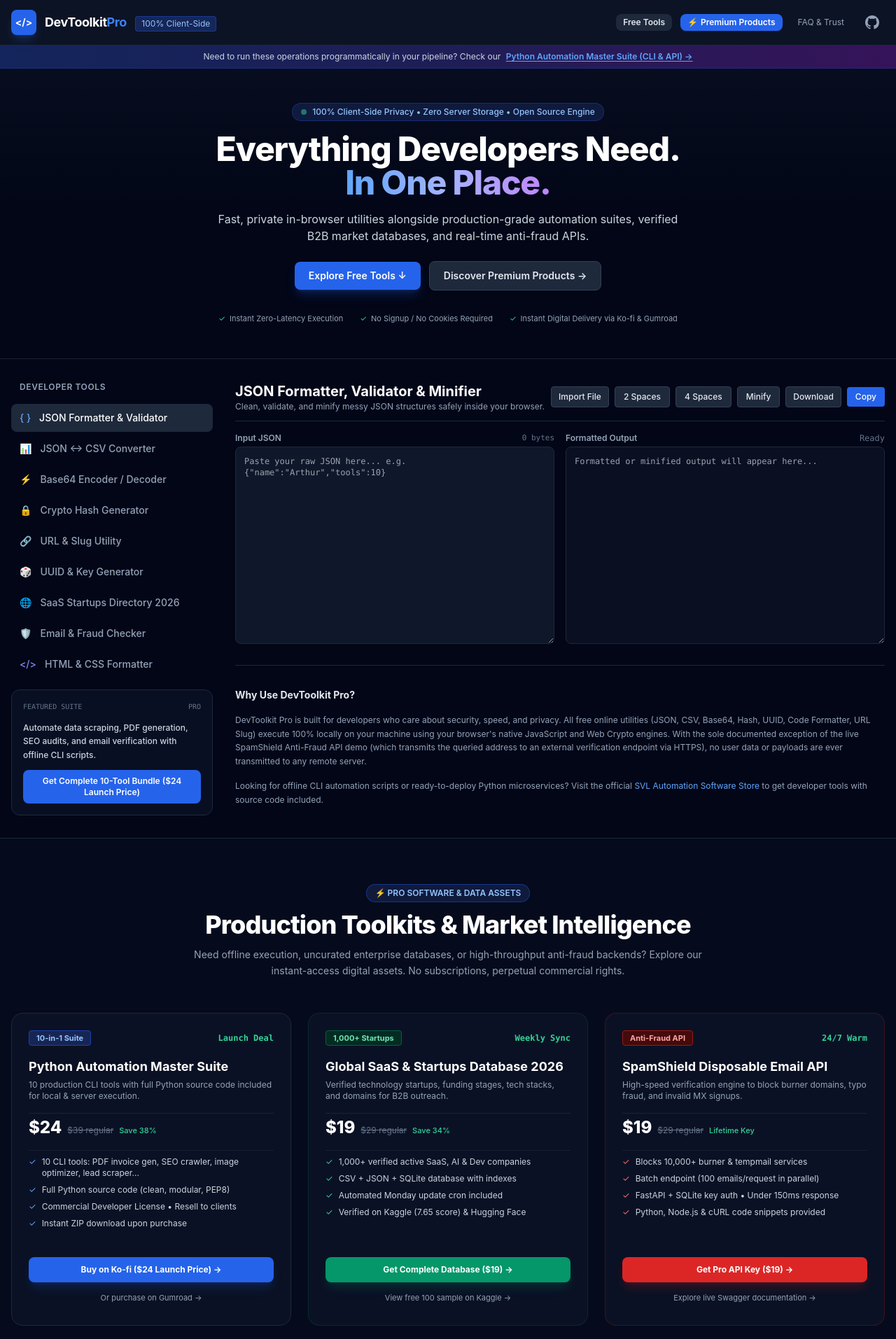
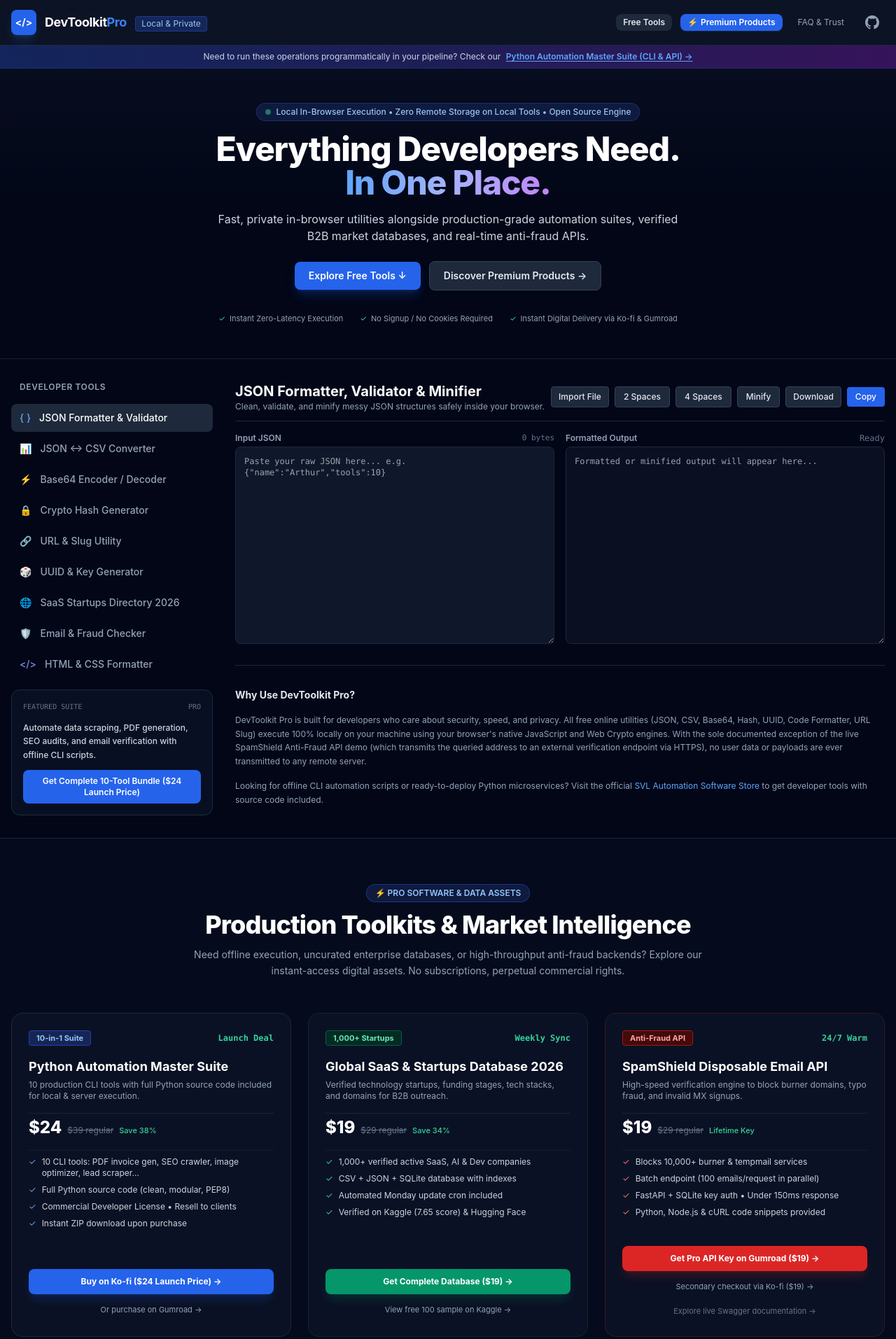
Before and after one commit to Svl550/dev-tools-hub, a plain HTML site: page index.html in a window 1280 px wide. Shown: the top 1913 px of the page at 70% size. Drawn offline with Linux system fonts and the light colour scheme.

Commit message:
feat(pre-launch): final pre-launch adjustments - privacy transparency, Gumroad primary CTA, and OG versioning

```diff
--- a/index.html
+++ b/index.html
@@ -25,8 +25,8 @@
   <meta property="og:type" content="website">
   <meta property="og:url" content="https://svl550.github.io/dev-tools-hub/">
   <meta property="og:title" content="DevToolkit Pro | Fast, Private, Offline-Ready Developer Utilities">
-  <meta property="og:description" content="9 high-performance developer tools in one privacy-first web app. JSON Formatter, Base64, Hash Generator, Password Generator, SaaS Directory, and more.">
-  <meta property="og:image" content="https://svl550.github.io/dev-tools-hub/og-image.png">
+  <meta property="og:description" content="9 high-performance developer tools in one web app. Local tools run 100% client-side with zero data collection; SpamShield connects to an external fraud verification API.">
+  <meta property="og:image" content="https://svl550.github.io/dev-tools-hub/og-image.png?v=2">
   <meta property="og:image:width" content="1200">
   <meta property="og:image:height" content="630">
 
@@ -34,8 +34,8 @@
   <meta name="twitter:card" content="summary_large_image">
   <meta name="twitter:url" content="https://svl550.github.io/dev-tools-hub/">
   <meta name="twitter:title" content="DevToolkit Pro | Fast, Private, Offline-Ready Developer Utilities">
-  <meta name="twitter:description" content="9 high-performance developer tools in one privacy-first web app. 100% client-side, zero data collection.">
-  <meta name="twitter:image" content="https://svl550.github.io/dev-tools-hub/og-image.png">
+  <meta name="twitter:description" content="9 high-performance developer tools in one web app. Local tools run 100% client-side with zero data collection; SpamShield connects to an external fraud verification API.">
+  <meta name="twitter:image" content="https://svl550.github.io/dev-tools-hub/og-image.png?v=2">
 
   <!-- Precompiled & Minified Tailwind CSS -->
   <link rel="stylesheet" href="styles.css">
@@ -74,7 +74,7 @@
         </div>
         <div class="truncate">
           <span class="text-sm sm:text-lg font-bold tracking-tight text-white whitespace-nowrap">DevToolkit<span class="text-blue-500">Pro</span></span>
-          <span class="hidden sm:inline-block ml-2 px-2 py-0.5 text-xs rounded bg-blue-900/50 text-blue-300 border border-blue-700/50">100% Client-Side</span>
+          <span class="hidden sm:inline-block ml-2 px-2 py-0.5 text-xs rounded bg-blue-900/50 text-blue-300 border border-blue-700/50">Local &amp; Private</span>
         </div>
       </div>
 
@@ -110,7 +110,7 @@
     <div class="max-w-5xl mx-auto text-center space-y-4">
       <div class="inline-flex items-center space-x-2 px-3 py-1 rounded-full bg-blue-950/60 border border-blue-800/50 text-blue-300 text-xs font-medium">
         <span class="w-2 h-2 rounded-full bg-emerald-400 animate-pulse"></span>
-        <span>100% Client-Side Privacy &bull; Zero Server Storage &bull; Open Source Engine</span>
+        <span>Local In-Browser Execution &bull; Zero Remote Storage on Local Tools &bull; Open Source Engine</span>
       </div>
       <h1 class="text-3xl sm:text-5xl font-extrabold tracking-tight text-white max-w-3xl mx-auto leading-tight">
         Everything Developers Need. <br class="hidden sm:inline"><span class="text-transparent bg-clip-text bg-gradient-to-r from-blue-400 via-indigo-300 to-purple-400">In One Place.</span>
@@ -579,9 +579,14 @@
             </div>
             <p class="text-xs text-slate-400">Real-time email syntax, MX record, typo detection, and disposable burner domain verification powered by SpamShield API.</p>
           </div>
-          <a href="https://ko-fi.com/s/fda9dadd03" target="_blank" rel="noopener" class="inline-flex items-center space-x-1.5 px-3 py-1.5 text-xs font-semibold rounded-lg bg-red-600 hover:bg-red-500 text-white transition shadow-sm">
-            <span>Get Pro API Key ($19) &rarr;</span>
-          </a>
+          <div class="flex flex-wrap items-center gap-2 shrink-0">
+            <a href="https://svl.gumroad.com/l/ciupmk?layout=profile" target="_blank" rel="noopener" class="inline-flex items-center space-x-1.5 px-3 py-1.5 text-xs font-semibold rounded-lg bg-red-600 hover:bg-red-500 text-white transition shadow-sm">
+              <span>Get Pro API Key ($19) &rarr;</span>
+            </a>
+            <a href="https://ko-fi.com/s/fda9dadd03" target="_blank" rel="noopener" class="inline-flex items-center space-x-1 px-2.5 py-1.5 text-xs font-medium rounded-lg bg-slate-800 hover:bg-slate-700 text-slate-300 border border-slate-700 transition">
+              <span>Ko-fi</span>
+            </a>
+          </div>
         </div>
 
         <!-- Banner Upsell -->
@@ -796,10 +801,13 @@
             </ul>
           </div>
           <div class="space-y-2 pt-4">
-            <a href="https://ko-fi.com/s/fda9dadd03" target="_blank" rel="noopener" class="block w-full py-2.5 px-4 text-center text-xs font-bold rounded-lg bg-red-600 hover:bg-red-500 text-white transition shadow-lg shadow-red-600/20">
-              Get Pro API Key ($19) &rarr;
+            <a href="https://svl.gumroad.com/l/ciupmk?layout=profile" target="_blank" rel="noopener" class="block w-full py-2.5 px-4 text-center text-xs font-bold rounded-lg bg-red-600 hover:bg-red-500 text-white transition shadow-lg shadow-red-600/20">
+              Get Pro API Key on Gumroad ($19) &rarr;
             </a>
-            <a href="https://spamshield-api-8kdt.onrender.com/docs" target="_blank" rel="noopener" class="block w-full py-1.5 px-4 text-center text-[11px] text-slate-400 hover:text-slate-200 transition">
+            <a href="https://ko-fi.com/s/fda9dadd03" target="_blank" rel="noopener" class="block w-full py-1.5 px-4 text-center text-[11px] text-slate-400 hover:text-slate-200 transition">
+              Secondary checkout via Ko-fi ($19) &rarr;
+            </a>
+            <a href="https://spamshield-api-8kdt.onrender.com/docs" target="_blank" rel="noopener" class="block w-full py-1 px-4 text-center text-[11px] text-slate-500 hover:text-slate-200 transition">
               Explore live Swagger documentation &rarr;
             </a>
           </div>
```
Also changed, not shown: 1 other file.
